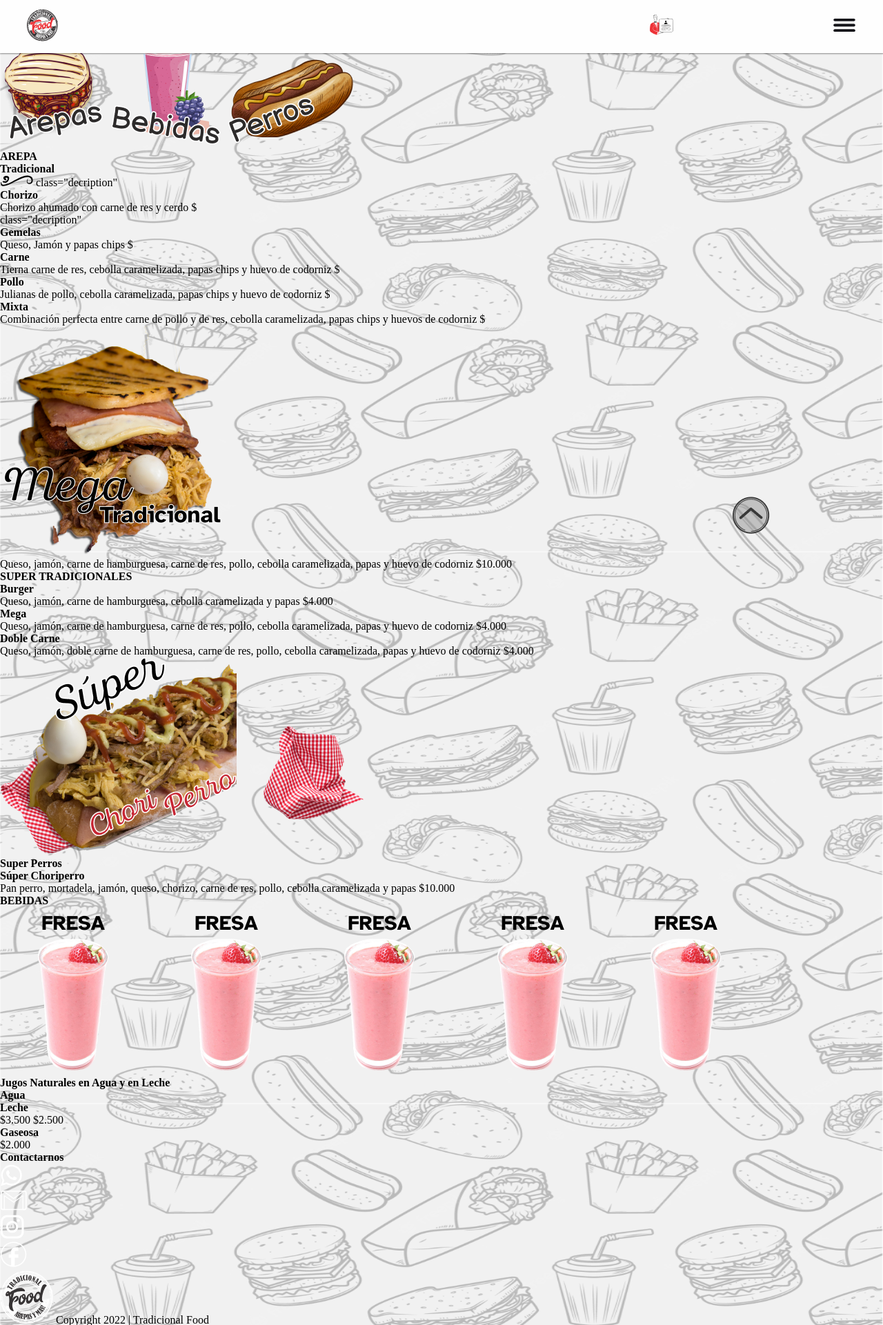
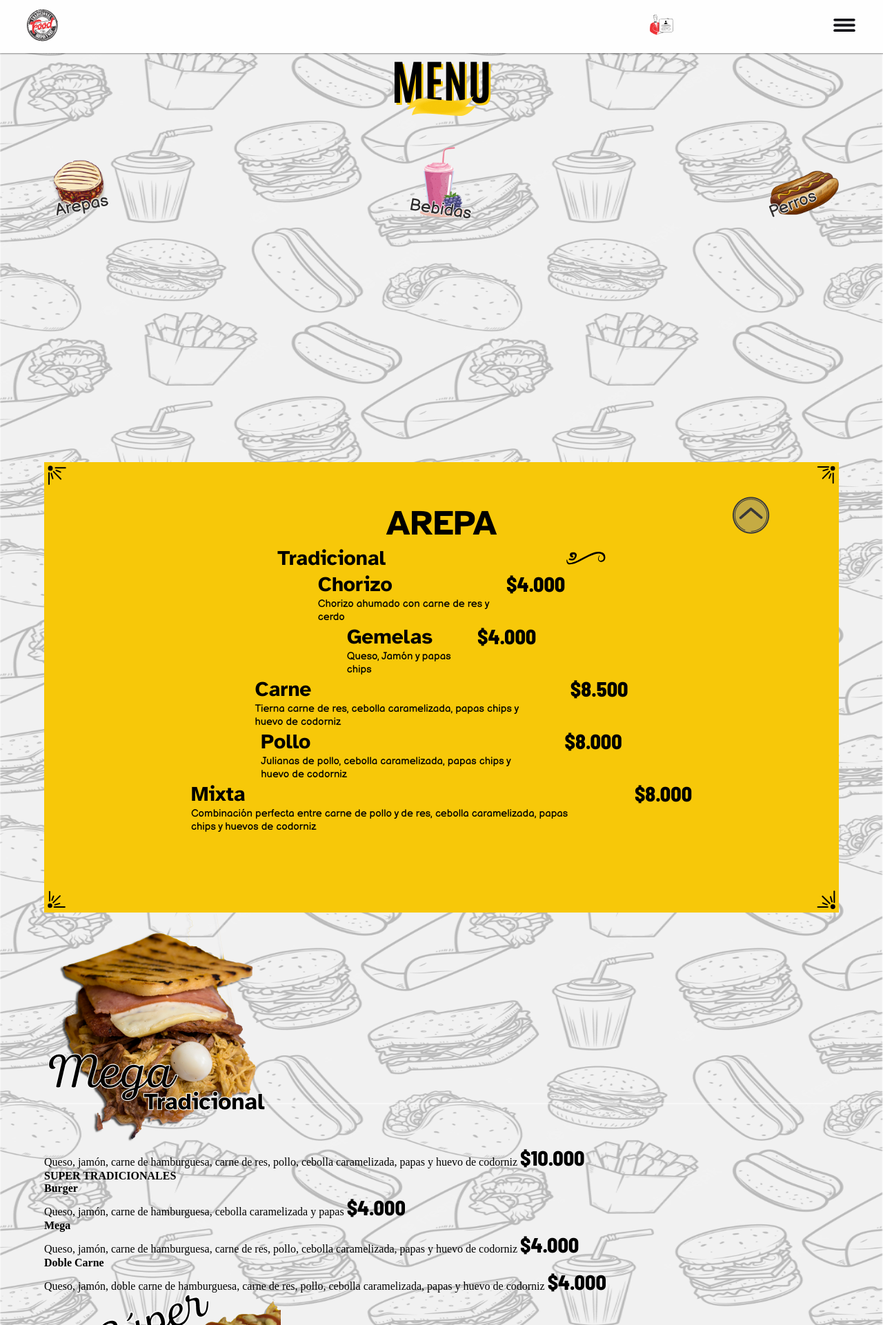
Before and after one commit to Johansx123/Tradicional-Food, a PHP site: page /menu.html in a window 1280 px wide. Shown: the top 1921 px of the page at 69% size. Run offline with PHP 8.4, Linux system fonts and the light colour scheme.

Commit message:
Index Menu1 sin referencias

```diff
--- a/index.html
+++ b/index.html
@@ -13,7 +13,7 @@
 <header class="header-box">
     <div class="wrapper box-header-content">
 <!-- logo izquierda superior para llegar al main -->
-<a href="/index.html"><img src="/images/logo en modo claro.svg" alt="logo de tradicional Food"/></a>
+<a href="/menu.html"><img src="/images/logo en modo claro.svg" alt="logo de tradicional Food"/></a>
 <div class="pagues-box wrapper">
     <span class="page-box"><a class="page-item" href=""></a></span>
     <span class="page-box"><a class="page-item" href=""></a></span>
--- a/menu.html
+++ b/menu.html
@@ -5,9 +5,11 @@
     <meta http-equiv="X-UA-Compatible" content="IE=edge" />
     <meta name="viewport" content="width=device-width, initial-scale=1.0" />
     <title>Menu</title>
+    <style> @import url('https://fonts.googleapis.com/css2?family=Antonio:wght@700&family=Atkinson+Hyperlegible:wght@700&family=Balsamiq+Sans&family=Barlow+Semi+Condensed:wght@800&display=swap'); </style>
     <script src="scriptsMenu.js"></script>
     <link rel="stylesheet" href="styleMenu.css" />
     <link rel="Icono" href="/images/logo en modo claro.svg" />
+
   </head>
 
   <header class="wrapper-header">
@@ -25,8 +27,12 @@
 
   <body>
     <span class="up"><img src="/images/Mobile/up.png" alt=""></span>
-    <main>
-    <h1>MENU</h1>
+    <main class="wrapper-main">
+    <div class="wrapper-title">
+
+      <h1 class="title">MENU</h1>
+      <span><img class="vector-title"src="/images/Mobile/Rectangle 6.png" alt=""></span>
+    </div>
     <section class="wrapper-index">
       <a href="" class="item-index"
         ><img src="/images/Mobile/Arepa.png" alt="Ir a menu arepas"
@@ -40,50 +46,84 @@
     </section>
 
     <section class="wrapper-menu1">
-      <h2>AREPA</h2>
+      <div class="back-menu1 back-size">
+        <div class="top-back-menu1">
+          <img src="/images/Mobile/lt.svg" alt="" class="backLt">
+          <img src="/images/Mobile/rt.svg" alt="" class="backRt">
+        </div>
+        <div class="bottom-back-menu1">
+          <img src="/images/Mobile/lb.svg" alt="" class="backLb">
+          <img src="/images/Mobile/rb.svg" alt="" class="backRb">
+        </div>
+      </div>
+      <div class="content-menu1 back-size">
 
+        <h2 class="title-menu1">AREPA</h2>
+
+        <span class="subtitle-menu1">
           <h2>Tradicional</h2>
-      <span><img src="/images/Mobile/viento.svg" alt="" /></span> class="decription"
+          <img src="/images/Mobile/viento.svg" alt="" />
+        </span>
 
         <div class="group-menu1">
+<div class="contentL">
+
   <h3>Chorizo</h3>
-        <span class="price">Chorizo ahumado con carne de res y cerdo</span>
-        <span>$</span>
-      </div> class="decription"
-
-      <div class="group-menu1">
-        <h3>Gemelas</h3>
-        <span class="price">Queso, Jamón y papas chips</span>
-        <span>$</span>
+  <span class="description d-menu1 ">Chorizo ahumado con carne de res y cerdo</span>
+</div>
+        <span class="price price-menu1">$4.000</span>
       </div>
 
       <div class="group-menu1">
-        <h3>Carne</h3>
-        <span class="decription">
-          Tierna carne de res, cebolla caramelizada, papas chips y huevo de
-          codorniz
-        </span class="price">
-        <span> $ </span>
+        <div class="contentL">
+
+          <h3>Gemelas</h3>
+          <span class="description d-menu1 ">Queso, Jamón y papas chips</span>
+        </div>
+        <span class="price price-menu1">$4.000</span>
       </div>
 
       <div class="group-menu1">
+        <div class="contentL">
+
+          <h3>Carne</h3>
+          <span class="description d-menu1">
+            Tierna carne de res, cebolla caramelizada, papas chips y huevo de
+            codorniz
+          </span >
+        </div>
+        <span class="price price-menu1"> $8.500 </span>
+      </div>
+
+      <div class="group-menu1">
+        <div class="contentL">
+
           <h3>Pollo</h3>
-        <span class="decription">
+          <span class=" description d-menu1">
             Julianas de pollo, cebolla caramelizada, papas chips y huevo de
             codorniz
           </span class="price">
-        <span> $ </span>
+        </div>
+        <span class="price price-menu1"> $8.000 </span>
       </div>
 
       <div class="group-menu1">
+        <div class="contentL">
+
           <h3>Mixta</h3>
-        <span class="decription">
+          <span class="description d-menu1">
             Combinación perfecta entre carne de pollo y de res, cebolla
             caramelizada, papas chips y huevos de codorniz
-        </span class="price">
-        <span> $ </span>
+          </span>
+        </div>
+        <span class="price price-menu1">  $8.000 </span>
+      </div>
     </div>
     </section>
+
+
+
+
     <section class="wrapper-dinamic1">
       <img src="/images/Mobile/Arepa 1.png" alt="Arepa" />
       <div class="about-dinamic1">
@@ -105,7 +145,7 @@
             <span>Queso, jamón, carne de hamburguesa,
                 cebolla caramelizada y papas
             </span>
-            <span>$4.000</span>
+            <span class="price price-menu1">$4.000</span>
             <div class="group-menu2">
             </div>
 
@@ -114,7 +154,7 @@
                 Queso, jamón, carne de hamburguesa, carne de res, pollo, cebolla
                 caramelizada, papas y huevo de codorniz
             </span>
-            <span>$4.000</span>
+            <span class="price price-menu1">$4.000</span>
         </div>
 
         <div class="group-menu2">
@@ -124,7 +164,7 @@
                 Queso, jamón, doble carne de hamburguesa, carne de res, pollo, cebolla
                 caramelizada, papas y huevo de codorniz
             </span>
-            <span>$4.000</span>
+            <span class="price price-menu1">$4.000</span>
         </div>
     </section>
 
@@ -141,7 +181,7 @@
                 pollo, cebolla caramelizada y papas
             </span>
             <span>
-                $10.000
+                class="price price-menu1" $10.000
             </span>
         </div>
     </section>
@@ -159,12 +199,12 @@
                 <h3>Jugos Naturales en Agua y en Leche</h3>
                 <h3>Agua</h3>
                 <h3>Leche</h3>
-                <span class="price">$3.500</span>
-                <span class="price">$2.500</span>
+                <span class="price" class="price price-menu1">$3.500</span>
+                <span class="price" class="price price-menu1">$2.500</span>
             </div>
             <div class="text-gaseosa">
                 <h3>Gaseosa</h3>
-                <span class="price">$2.000</span>
+                <span class="price" class="price price-menu1">$2.000</span>
             </div>
         </article>
     </section>
--- a/styleMenu.css
+++ b/styleMenu.css
@@ -1,3 +1,4 @@
+
 * {
     margin: 0;
     box-sizing: border-box;
@@ -20,9 +21,19 @@
     --font-size-title-small:15px;
     --font-size-small:9px;
 
+    --font-family-main:'Antonio', sans-serif;
+    --font-family-title:'Atkinson Hyperlegible', 'sans-serif';
+    --font-family-paragraph:'Balsamiq Sans', cursive;
+    --font-family-price:'Barlow Semi Condensed', sans-serif;
+
     --size-icon-medium:36px;
-    --size-brach-medium:45px;
-    --size-brach-big:75px;
+    --size-brach-medium: 45px;
+    --size-brach-big: 75px;
+
+    --size-header-h: 6.5vh;
+
+
+    --layout-90: 90vw;
 
 }
 
@@ -32,12 +43,17 @@ body{
     background-size:100%;
     background-attachment:fixed;
 }
+main{
+    width: var(--layout-90);
+    margin: auto;
+}
 .wrapper-header{
+    z-index: 10;
     display: flex;
     align-items: center;
     justify-content: space-between;
     background-color: var(--color-white);
-    height: 6.5vh;
+    height: var(--size-header-h);
     width: 100vw;
     box-shadow:0px 0.01em 0.1em 0.1em rgba(0, 0, 0, 0.30);
     position: fixed;
@@ -53,6 +69,107 @@ body{
     width: var(--size-icon-medium);
 }
 .up{
+    z-index: 10;
     position: fixed;
     margin:90vh 83vw;
 }
+.wrapper-main{
+    padding-top: var(--size-header-h);
+}
+
+.wrapper-title{
+    position: relative;
+    margin-top: var(--size-header-h);
+}
+.title{
+    z-index: 0;
+    font-size: var(--font-size-main);
+    font-family:'Antonio', sans-serif;
+    text-align: center;
+    text-shadow: 0.040em 0.040em 0 var(--color-yellow);
+    margin-top: -3%;
+}
+.vector-title{
+    position: absolute;
+    top: 77%;
+    left: 0;
+    right: 0;
+    margin: auto;
+    width: 6.4em;
+}
+.wrapper-index{
+    display: flex;
+    align-items: flex-end;
+    justify-content: space-between;
+    padding: var(--size-header-h) 0 30% ;
+
+}
+.item-index img{
+    width: 6.5em;
+}
+.wrapper-menu1{
+    position: relative;
+    display: flex;
+    flex-direction: column;
+    justify-content: space-between;
+    background-color: var(--color-yellow);
+    text-align: center;
+}
+.back-menu1 {
+    position: absolute;
+    top: 0;
+    bottom: 0;
+    display: flex;
+    flex-direction: column;
+    justify-content: space-between;
+    padding: 0.3em;
+    width: var(--layout-90);;
+}
+.back-menu1 img{
+    width: 1.7em;
+}
+.top-back-menu1, .bottom-back-menu1{
+    display: flex;
+    justify-content: space-between;
+
+}
+.content-menu1{
+    display: flex;
+    flex-direction: column;
+    align-items: center;
+    padding: 5% 10% 10% ;
+}
+.title-menu1{
+    font-size: var(--font-size-title-big);
+    font-family: var(--font-family-title);
+}
+.subtitle-menu1{
+    display: flex;
+    justify-content: space-around;
+    width: 80%;
+}
+.subtitle-menu1 h2, h3{
+    font-family: var(--font-family-title);
+    font-size: var(--font-size-title-medium);
+}
+.subtitle-menu1 img{
+    width: 3.6em;
+}
+.group-menu1{
+    display: flex;
+    flex-direction: row;
+    justify-content: space-around;
+
+    text-align: left;
+}
+.contentL{
+    width: 68%;
+}
+.description{
+    font-family:var(--font-family-paragraph);
+    font-size: var(--font-size-title-small);
+}
+.price{
+    font-family: var(--font-family-price);
+    font-size: var(--font-size-title-medium);
+}
```
Also changed, not shown: images/Mobile/Arepa.png, images/Mobile/Jugo.png, images/Mobile/Perro.png, images/Mobile/Rectangle 6.png (added), images/Mobile/lb.svg (added), images/Mobile/lt.svg (added), images/Mobile/rb.svg (added), images/Mobile/rt.svg (added). Lines whose indentation alone changed are shown as unchanged.
